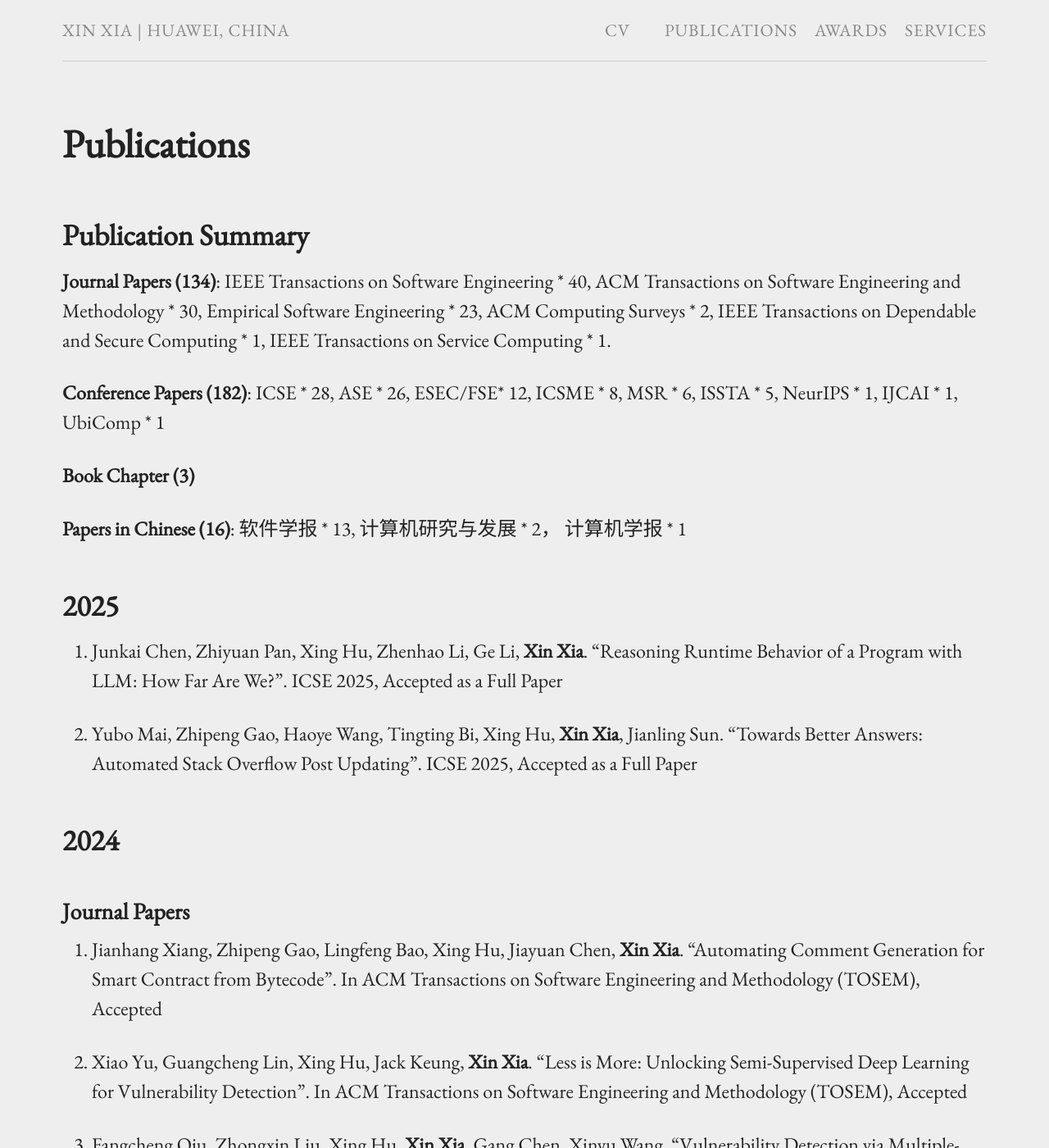
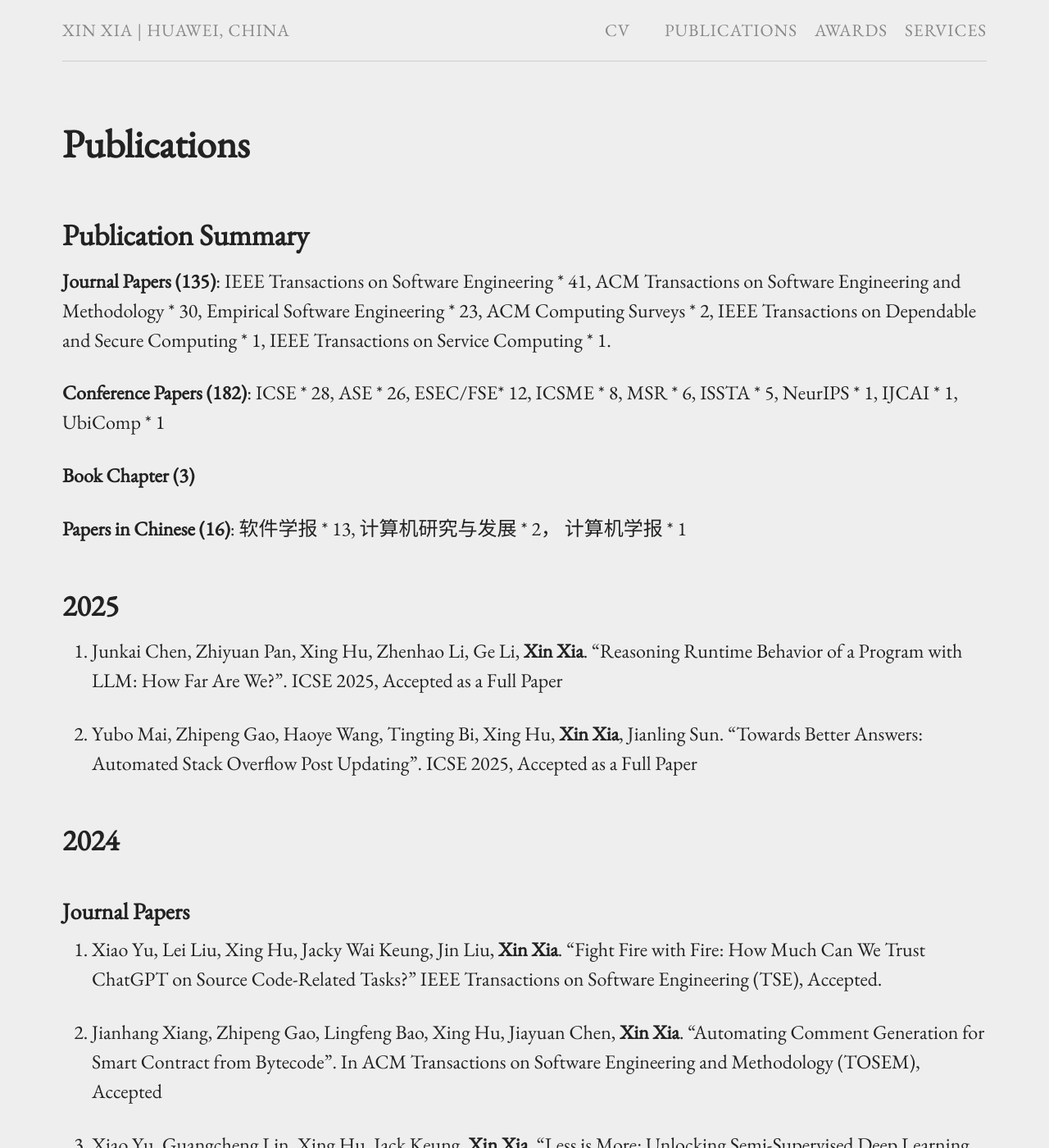
Before and after one commit to xin-xia/xin-xia.github.io, a Jekyll site: the page built from publication.md, in a window 1280 px wide and 1400 px high. Shown: the whole window at 82% size. Built offline with Jekyll 4.4.1, drawn with Linux system fonts in a browser that asks for light colours; our own code applies the rules of GitHub Pages for plain Markdown files.

Commit message:
Update publication.md

```diff
--- a/publication.md
+++ b/publication.md
@@ -6,7 +6,7 @@ permalink: /publication/
 
 ## Publication Summary
 
-<strong>Journal Papers (134)</strong>: IEEE Transactions on Software Engineering * 40,  ACM Transactions on Software Engineering and Methodology * 30, Empirical Software Engineering * 23,  ACM Computing Surveys * 2, IEEE  Transactions on Dependable and Secure Computing * 1, IEEE Transactions on Service Computing * 1.
+<strong>Journal Papers (135)</strong>: IEEE Transactions on Software Engineering * 41,  ACM Transactions on Software Engineering and Methodology * 30, Empirical Software Engineering * 23,  ACM Computing Surveys * 2, IEEE  Transactions on Dependable and Secure Computing * 1, IEEE Transactions on Service Computing * 1.
 
 <strong>Conference Papers (182)</strong>: ICSE * 28, ASE * 26, ESEC/FSE* 12, ICSME * 8, MSR * 6,  ISSTA * 5, NeurIPS * 1, IJCAI * 1, UbiComp * 1
 
@@ -23,6 +23,9 @@ permalink: /publication/
 ## 2024
 
 ### Journal Papers
+
+135.  Xiao Yu, Lei Liu, Xing Hu, Jacky Wai Keung, Jin Liu, <strong>Xin Xia</strong>.  "Fight Fire with Fire: How Much Can We Trust ChatGPT on Source Code-Related Tasks?"  IEEE Transactions on Software Engineering (TSE), Accepted.         <br />
+
 
 134. Jianhang Xiang, Zhipeng Gao, Lingfeng Bao, Xing Hu, Jiayuan Chen,  <strong>Xin Xia</strong>. "Automating Comment Generation for Smart Contract from Bytecode".  In ACM Transactions on Software Engineering and Methodology (TOSEM), Accepted <br />
 
```
